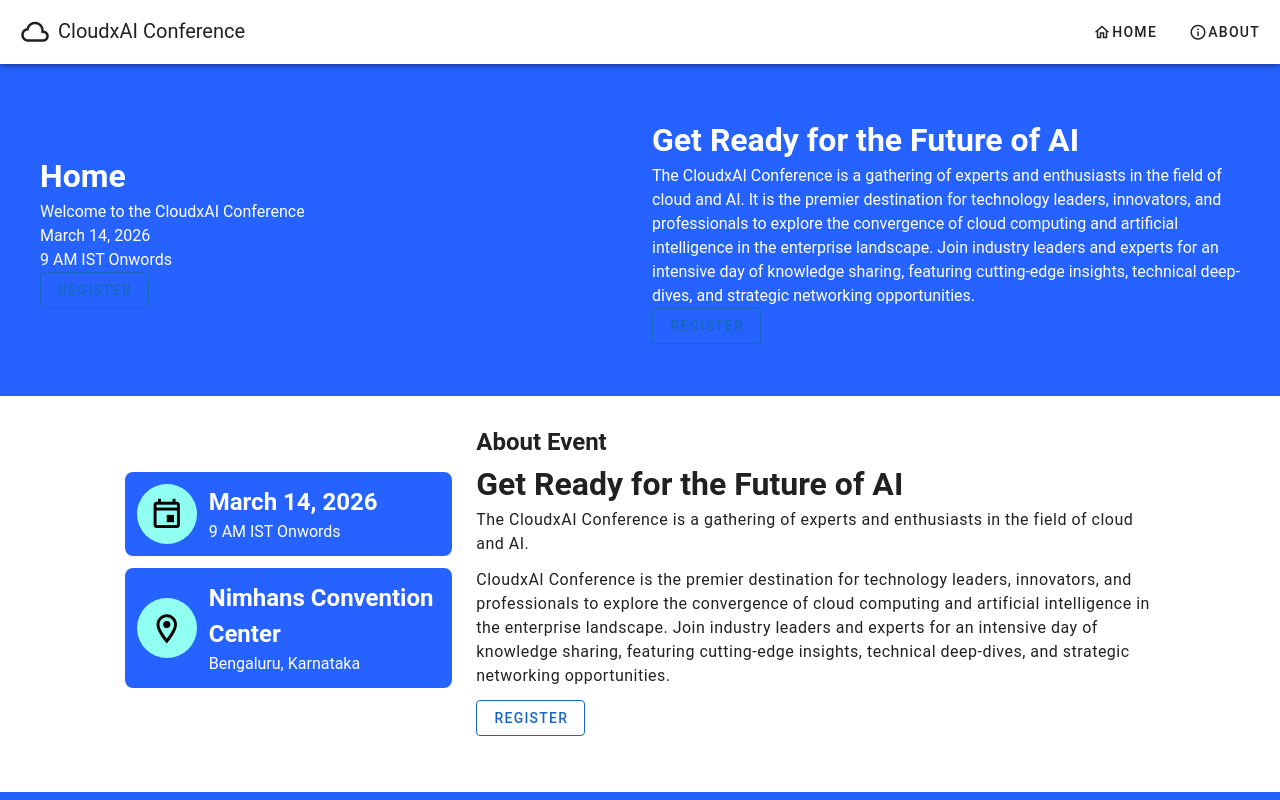
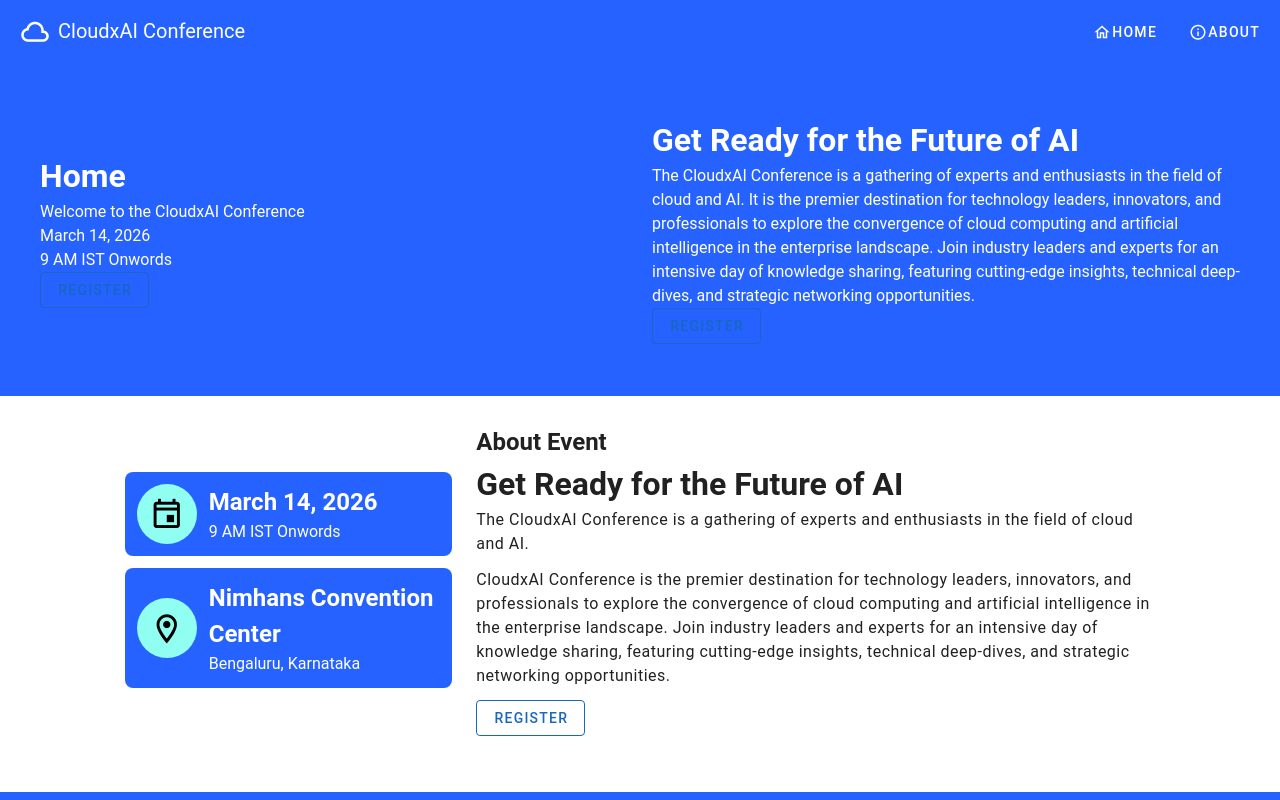
Before and after one commit to kunalworldwide/cloudxai-fest-spark, a Nuxt app: page / in a window 1280 px wide. Shown: the top 800 px of the page. Built offline with nearby package versions, Linux system fonts and the light colour scheme.

Commit message:
Update AppToolbar styling to enhance visibility with new color and elevation settings

```diff
--- a/app/components/core/AppToolbar.vue
+++ b/app/components/core/AppToolbar.vue
@@ -1,5 +1,5 @@
 <template>
-  <v-app-bar>
+  <v-app-bar color="#2562ff" elevation="0" class="text-white" scroll-behavior="fully-hide">
     <v-toolbar-title>
       <v-icon class="mr-2">mdi-cloud-outline</v-icon>
       <span>CloudxAI Conference</span>
```
